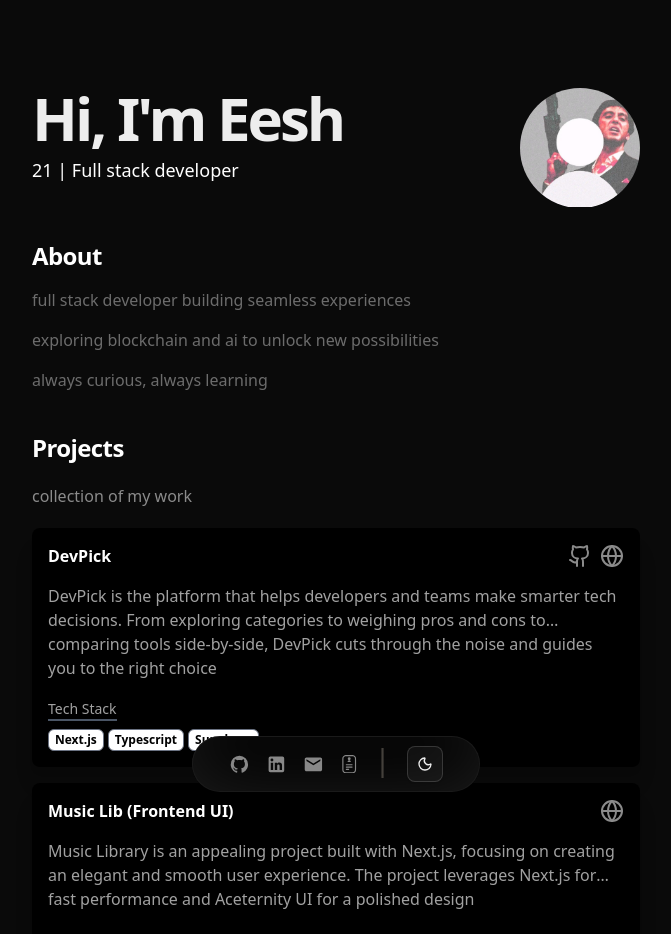
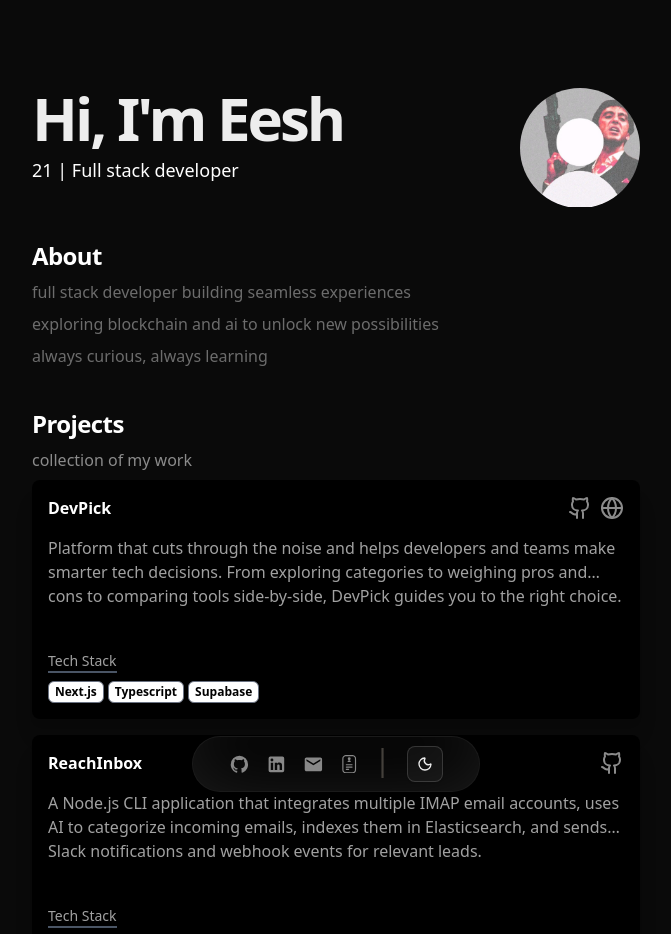
Before and after one commit to eeshm/portfolio, a Next.js app: page / in a window 1280 px wide. Shown: the top 934 px of the page, without its empty margins (304-975 px from the left). Built offline with nearby package versions, Linux system fonts and the light colour scheme.

Commit message:
fadein on main page and projects changes

```diff
--- a/app/page.tsx
+++ b/app/page.tsx
@@ -1,3 +1,4 @@
+'use client'
 import "./globals.css";
 import { GridBackgroundDemo } from "@/components/ui/grid-background";
 import Navbar from "@/components/Navbar";
@@ -5,22 +6,46 @@ import About from "@/components/About";
 import Projects from "@/components/Projects";
 import Skills from "@/components/Skills";
 import Footer from "@/components/Footer";
-import SlideDown from "@/components/Slidedown";
+import {motion} from 'framer-motion'
 
+const fadeInup = {
+  hidden: { opacity: 0, y: 20 },
+  visible: { opacity: 1, y: 0, transition: { duration: 0.8 } },
+}
+
+const staggerContainer = {
+  hidden: {},
+  visible: {
+    transition: {
+      staggerChildren: 0.2,
+    }
+  }
+}
 
 export default function Home() {
   return (
     <>
       {/* <GridBackgroundDemo /> */}
       <Navbar />
-      <div className=" min-h-screen w-full flex flex-col overflow-y-auto items-center justify-start p-2 ">
-        <div className="max-w-2xl mx-auto  px-2 sm:px-4 md:px-8 ">
-          <About />
+      <motion.div
+        className="min-h-screen w-full flex flex-col overflow-y-auto items-center justify-start p-2">
+        <motion.div
+          initial="hidden"
+          animate="visible"
+          variants={staggerContainer}
+          className="max-w-2xl mx-auto px-2 sm:px-4 md:px-8">
+          <motion.div variants={fadeInup}>
+            <About />
+          </motion.div>
+          <motion.div variants={fadeInup}>
           <Projects />
+          </motion.div>
+          <motion.div variants={fadeInup}>
           <Skills />
+          </motion.div>
           <Footer />
-        </div>
-      </div>
+        </motion.div>
+      </motion.div>
     </>
   )
 }
--- a/components/About.tsx
+++ b/components/About.tsx
@@ -15,11 +15,11 @@ export default function About(){
                     <Image src={"/Picture.jpg"} alt="eesh..." width={500} height={500} className="rounded"/>
                 </div>
             </div>
-            <div className="max-w-3xl mx-auto text-base space-y-2 md:space-y-4  text-[#6c6c6c] ">
+            <div className="max-w-3xl mx-auto text-base space-y-2 md:space-y-2  text-[#6c6c6c] ">
                 <h1 className="dark:text-white text-black text-2xl tracking-tight font-bold">
                  About
                 </h1>
-            <div className="text-sm md:text-base space-y-2 md:space-y-4">
+            <div className="text-sm md:text-base space-y-2 md:space-y-2">
                 <p>full stack developer building seamless experiences
                 </p>
                 <p>exploring blockchain and ai to unlock new possibilities
--- a/components/Projects.tsx
+++ b/components/Projects.tsx
@@ -7,7 +7,7 @@ const projects = [
   {
     id: 1,
     Title: "DevPick",
-    Description: "DevPick is the platform that helps developers and teams make smarter tech decisions. From exploring categories to weighing pros and cons to comparing tools side-by-side, DevPick cuts through the noise and guides you to the right choice",
+    Description: "Platform that cuts through the noise and helps developers and teams make smarter tech decisions. From exploring categories to weighing pros and cons to comparing tools side-by-side, DevPick guides you to the right choice.",
     Tech: [
       { id: 1, name: "Next.js" },
       { id: 2, name: "Typescript" },
@@ -19,8 +19,20 @@ const projects = [
   },
   {
     id: 2,
+    Title: "ReachInbox",
+    Description: "A Node.js CLI application that integrates multiple IMAP email accounts, uses AI to categorize incoming emails, indexes them in Elasticsearch, and sends Slack notifications and webhook events for relevant leads.",
+    Tech: [
+      { id: 1, name: "Node.js" },
+      { id: 2, name: "OpenAI" },
+      { id: 3, name: "IMAP" }
+    ],
+    liveLink: "",
+    github: "https://github.com/eeshm/reachbox-eesh"
+  },
+  {
+    id: 3,
     Title: "Music Lib (Frontend UI)",
-    Description: "Music Library is an appealing project built with Next.js, focusing on creating an elegant and smooth user experience. The project leverages Next.js for fast performance and Aceternity UI for a polished design",
+    Description: "A clean, interactive Music Library UI with various features. It’s built with modern design, smooth animations, and fully responsive for a polished user experience on any device. Showcasing frontend and Typescript skills.",
     Tech: [
       { id: 1, name: "Next.js" },
       { id: 2, name: "Taiwind CSS" }
@@ -28,20 +40,8 @@ const projects = [
     liveLink: "https://music-lib-eeshmidha.vercel.app/",
     github: ""
   },
-  // {
-  //   id: 3,
-  //   Title: "BlogItup",
-  //   Description: "Blog-It-Up is a dynamic web app with react and Appwrite as backend, designed for seamless blog creation and sharing, empowering users to express their thoughts with ease. ",
-  //   Tech: [
-  //     { id: 1, name: "React" },
-  //     { id: 2, name: "Appwrite" },
-  //     { id: 3, name: "Redux" }
-  //   ],
-  //   liveLink: "https://blogitup.vercel.app/",
-  //   github: "https://github.com/eeshm/blog-it-up"
-  // },
   {
-    id: 3,
+    id: 4,
     Title: "VidStream (Backend Project)",
     Description: "Backend Project using Express and MongoDB for video sharing and hosting platform.",
     Tech: [
@@ -56,13 +56,13 @@ const projects = [
 export default function Projects() {
   return (
     <section className="pt-10">
-      <div className="flex flex-col gap-3 text-base text-[#8b8b8b] space-y-2">
+      <div className="flex flex-col  text-base text-[#8b8b8b] space-y-2">
         <h2 className="text-2xl font-bold tracking-tight text-black dark:text-white">Projects</h2>
         <p className="dark:text-[#8b8b8b] text-black">collection of my work</p>
         <div className="max-w-7xl ">
           <div className="grid grid-cols-1 w-full">
             {projects.map((project, index) => (
-                <div className="mb-4" key={project.id}>
+                <div className="mb-4 " key={project.id}>
                   <div className={`transition-transform duration-300 ease-in-out transform hover:-translate-y-2`}>
                     <CardSpotlight className="relative h-full w-full ">
                       <div className="flex  justify-between ">
--- a/components/Skills.tsx
+++ b/components/Skills.tsx
@@ -1,7 +1,7 @@
 
 
 export default function Skills(){
-    const Skills = ["Next.js", "Typescript","React", "Postgres", "Supabse","Express", "Java","MySQL","Web3.js", "Docker"];
+    const Skills = ["Next.js", "Typescript","React", "Postgres", "Supabse","Express", "Java","MySQL","Web3.js", "Docker", 'Zustland','Git'];
     return(
         <section className="py-10">
         <div className="flex flex-col gap-y-3">
--- a/package.json
+++ b/package.json
@@ -16,8 +16,9 @@
     "@vercel/analytics": "^1.5.0",
     "class-variance-authority": "^0.7.1",
     "clsx": "^2.1.1",
+    "framer-motion": "^12.23.12",
     "lucide-react": "^0.525.0",
-    "motion": "^12.23.6",
+    "motion": "^12.23.12",
     "next": "15.3.5",
     "next-themes": "^0.4.6",
     "react": "^19.0.0",
```
Also changed, not shown: 1 other file (tests, documents, lock files or other folders).
